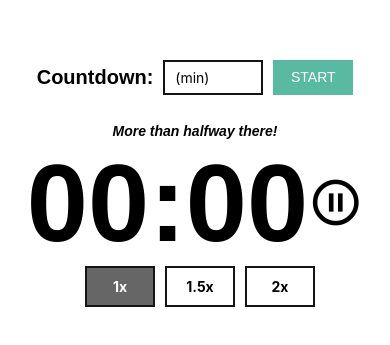
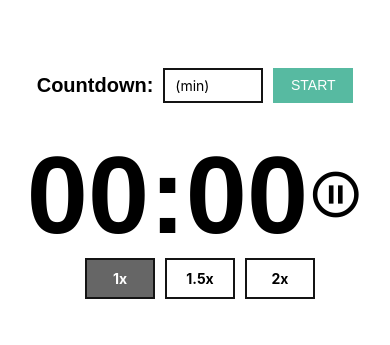
Before and after one commit to men32z/react-native-countdown-timer, a React Native app: screen / in a window 390 px wide. Shown: the part 239-584 px from the top of the page. Built offline with nearby package versions, Linux system fonts and the light colour scheme.

Commit message:
Finished efects

```diff
--- a/App.js
+++ b/App.js
@@ -8,6 +8,7 @@ const initialState = {
   countdown: {
     seconds: 0,
     message: '',
+    startSeconds: 0,
     messageClass: '',
     speed: 1,
     paused: false,
--- a/components/Display.js
+++ b/components/Display.js
@@ -9,6 +9,7 @@ const styles = StyleSheet.create({
   container: {
     flexDirection: 'row',
     alignItems: 'center',
+    justifyContent: 'end',
   },
   time: {
     fontSize: 110,
@@ -20,18 +21,47 @@ const styles = StyleSheet.create({
 class Display extends Component {
   constructor(props){
     super(props);
+    this.state = {
+      blinkedText: '',
+      showText: true,
+    }
     this.handleClick = this.handleClick.bind(this);
+    this.blinkText = this.blinkText.bind(this);
   }
   handleClick(){
     const {pauseToggle, play, paused} = this.props;
     pauseToggle();
     setTimeout(()=>{play();}, 100);
   }
+
+  blinkText(){
+    const {time} = this.props;
+      setTimeout(()=>{
+        if(time <= 10 && time !== 0){
+          this.setState({
+            blinkedText: this.state.showText ? '#ff0000' : 'transparent',
+            showText: !this.state.showText
+          });
+        }
+        this.blinkText();
+      }, parseInt(this.state.showText? 50 : 250));
+  }
+
+  componentDidMount(){
+    this.blinkText();
+  }
+
   render(){
-    const {time, paused} = this.props;
+    const {time, paused, startSeconds} = this.props;
     return (
       <View style={styles.container}>
-        <Text style={styles.time}>{timer.getMinutes(time)}</Text>
+        <Text style={[
+          styles.time,
+          time <= 20 && startSeconds !== 0? {color: "#ff0000"} : {},
+          time <= 10 && time !== 0 ? {color: this.state.blinkedText} : {},
+        ]}>
+          {timer.getMinutes(time)}
+        </Text>
         <Icon name={`${paused ? 'play' : 'pause'}-circle-outline`} size={55} color="#000"
           onPress={this.handleClick}
           />
@@ -41,6 +71,7 @@ class Display extends Component {
 }
 
 const mapStateToProps = state => ({
+  startSeconds: state.countdown.startSeconds,
   time: state.countdown.seconds,
   paused: state.countdown.paused
 });
--- a/components/Message.js
+++ b/components/Message.js
@@ -1,5 +1,6 @@
 import React from 'react';
 import { Text, View, StyleSheet } from 'react-native';
+import {connect} from 'react-redux';
 
 const styles = StyleSheet.create({
   container: {
@@ -13,10 +14,20 @@ const styles = StyleSheet.create({
   },
 });
 
-const Message = () => (
-  <View style={styles.container}>
-    <Text style={styles.text}>More than halfway there!</Text>
-  </View>
-);
+const Message = ({startSeconds, seconds}) => {
+  return (
+    <View style={styles.container}>
+      <Text style={styles.text}>
+        {seconds < startSeconds/2 && seconds !== 0 ? 'More than halfway there!' : ''}
+        {seconds === 0 && startSeconds !== 0 ? 'Time’s up!' : ''}
+      </Text>
+    </View>
+  );
+}
 
-export default Message;
+const mapStateToProps = state => ({
+  startSeconds: state.countdown.startSeconds,
+  seconds: state.countdown.seconds,
+});
+
+export default connect(mapStateToProps)(Message);
--- a/store/reducers/time.js
+++ b/store/reducers/time.js
@@ -7,7 +7,7 @@ const timeReducer = (state = [], {type, payload}) => {
     case 'PAUSE_TOGGLE':
       return Object.assign({}, state, {paused : !state.paused});
     case 'SET_SECONDS':
-      return Object.assign({}, state, {seconds : payload});
+      return Object.assign({}, state, {seconds : payload, startSeconds: payload});
     case 'DECREASE':
       return Object.assign({}, state, {seconds : state.seconds - 1});
     default:
```
